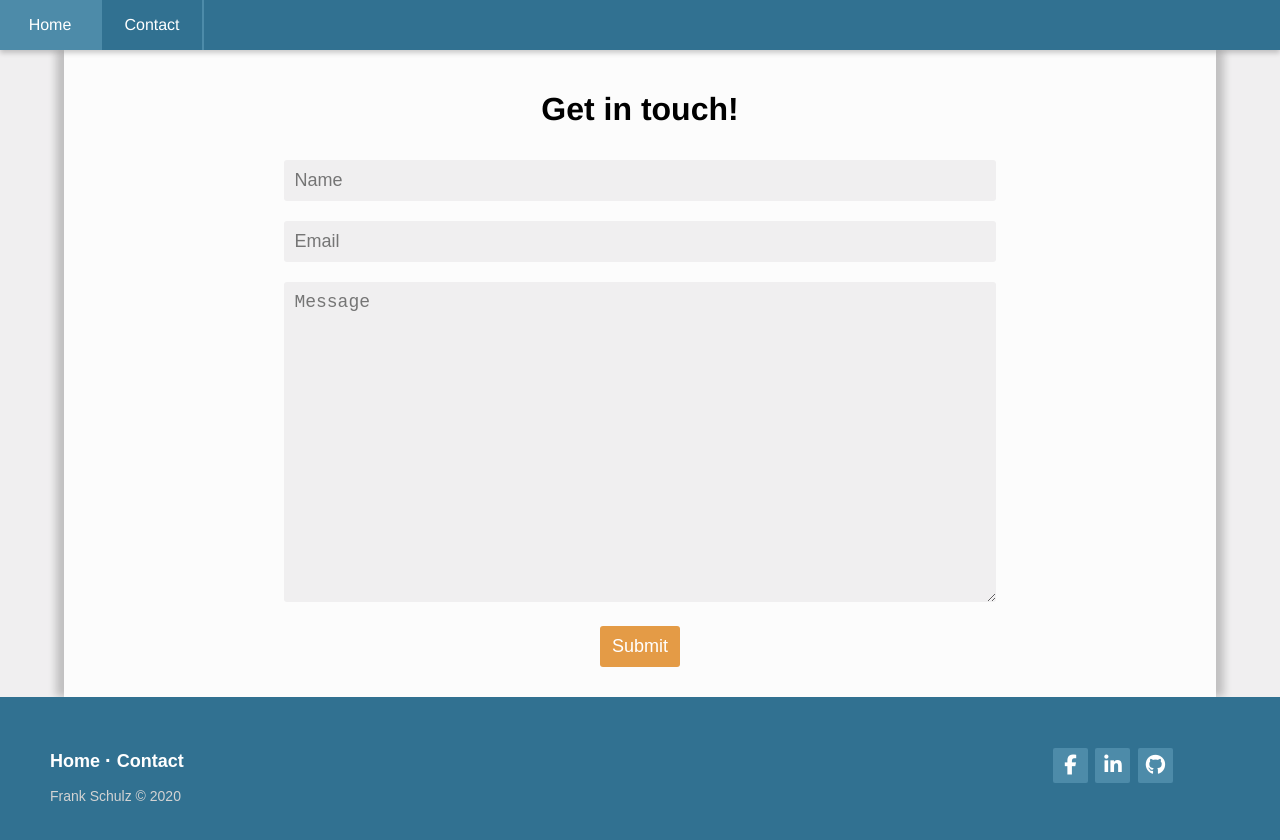
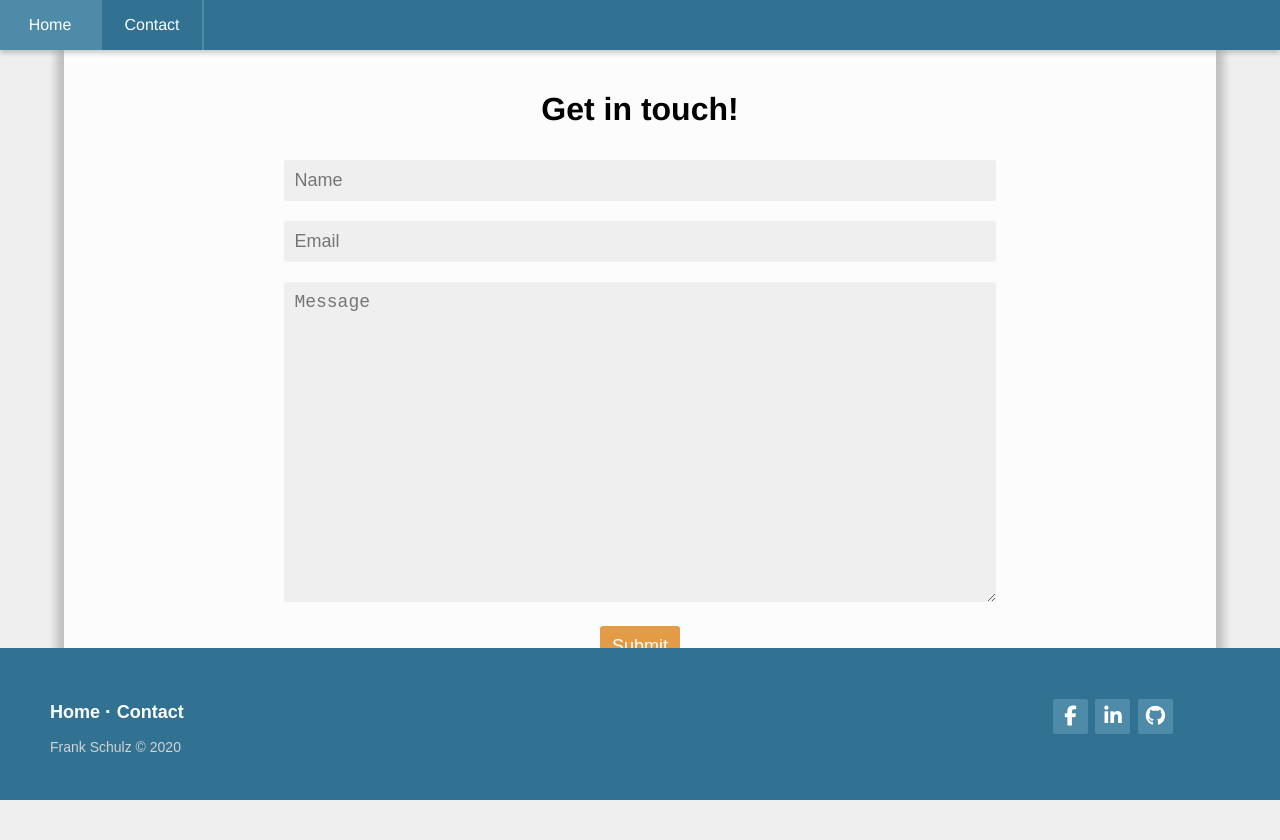
Before and after one commit to Frank-Schulz/Frank-Schulz.github, a plain HTML site: page contact.html in a window 1280 px wide. After the commit the page ends 800 px from the top, so only its background shows below. Drawn offline with nearby package versions, Linux system fonts and the light colour scheme.

Commit message:
Fixed footer positioning and fixed text on contact submit button

```diff
--- a/contact.html
+++ b/contact.html
@@ -35,7 +35,7 @@
                         <br>
                         <textarea placeholder="Message" name="comments" id="" cols="30" rows="15" required=""></textarea>
                         <br>
-                        <input type="submit">
+                        <input type="submit" value="Submit">
                     </div>
                 </div>
             </div>
--- a/footer.css
+++ b/footer.css
@@ -5,6 +5,7 @@
     width: 100%;
     text-align: left;
     font: normal 16px sans-serif;
+    position: absolute;
     padding: 45px 50px;
     bottom: 0px;
     left: 0px;
```
